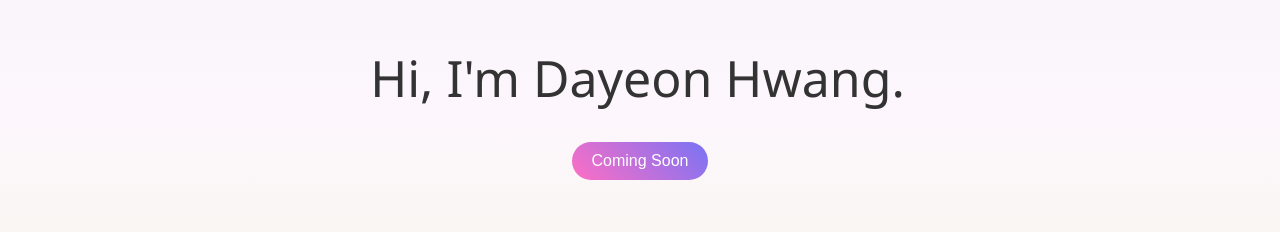
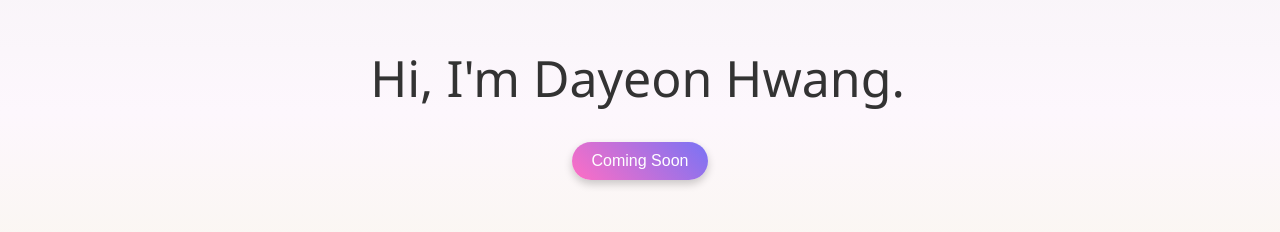
Before and after one commit to dayeonhwang1/dayeonhwang.github.io, a React (Create React App) app: page / in a window 1280 px wide. Shown: the part 288-520 px from the top of the page. Built offline with nearby package versions, Linux system fonts and the light colour scheme.

Commit message:
some styling

```diff
--- a/src/components/Header.css
+++ b/src/components/Header.css
@@ -1,3 +1,7 @@
+body {
+    font-family: 'Segoe UI', Tahoma, Geneva, Verdana, sans-serif; /* Default font family */
+}
+
 .header {
     position: sticky;
     top: 0;
--- a/src/components/Intro.css
+++ b/src/components/Intro.css
@@ -1,3 +1,7 @@
+body {
+    font-family: 'Segoe UI', Tahoma, Geneva, Verdana, sans-serif; /* Default font family */
+}
+
 .title {
     font-size: 50px;
     font-weight: semi-bold;
@@ -42,6 +46,7 @@
     animation: fadeIn 2s ease-in-out; /* Apply the fadeIn animation */
     animation-fill-mode: forwards; /* Ensure the button stays visible after animation */
     opacity: 0; /* Start with the button hidden */
+    box-shadow: 0 4px 8px rgba(0, 0, 0, 0.2); /* Add shadow */
   }
 
   .coming-soon-button:hover {
--- a/src/components/Main.css
+++ b/src/components/Main.css
@@ -1,6 +1,7 @@
 body, html {
     height: 100%;
     margin: 0;
+    font-family: 'Segoe UI', Tahoma, Geneva, Verdana, sans-serif; /* Default font family */
 }
 
 #root {
```
